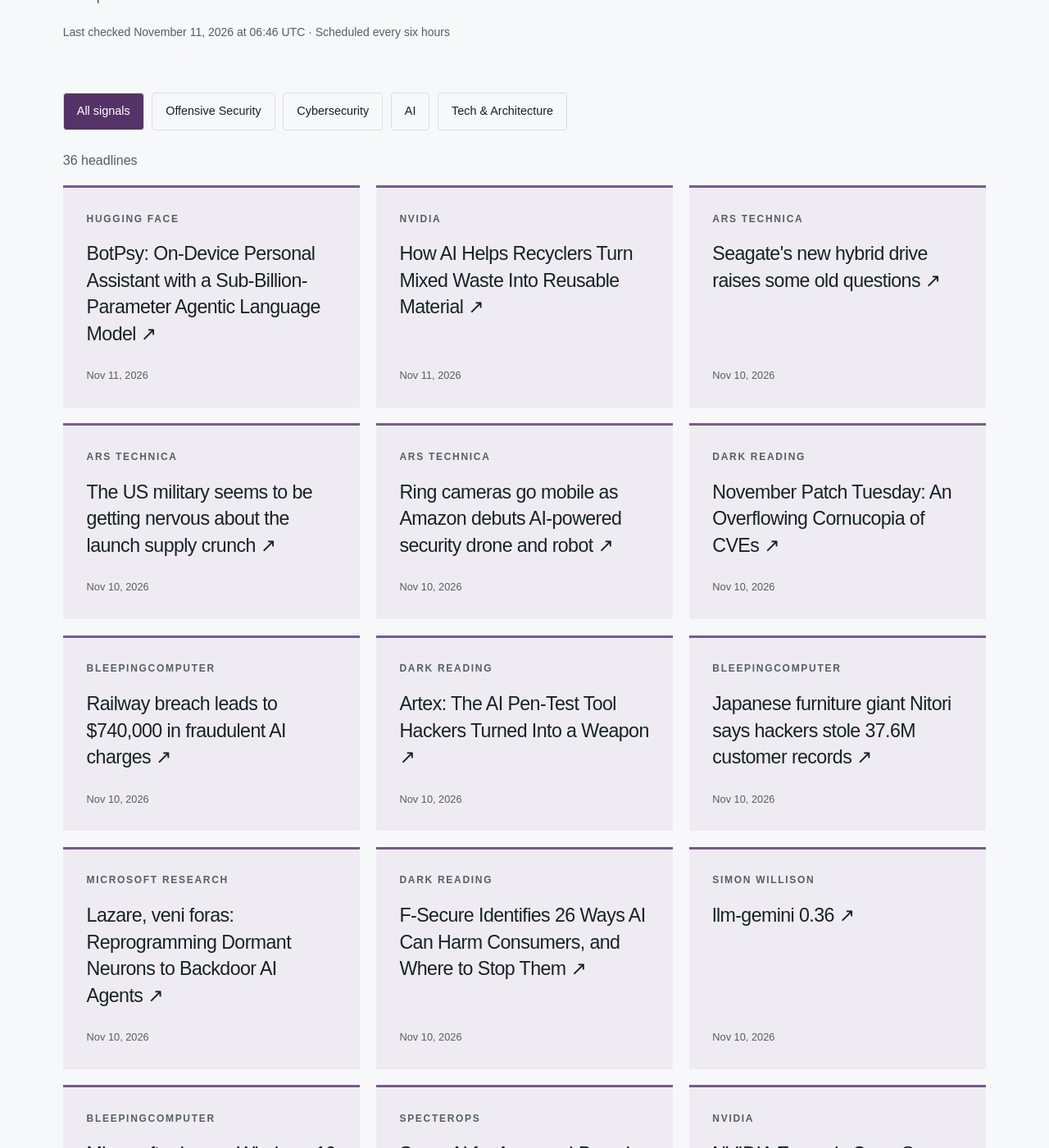
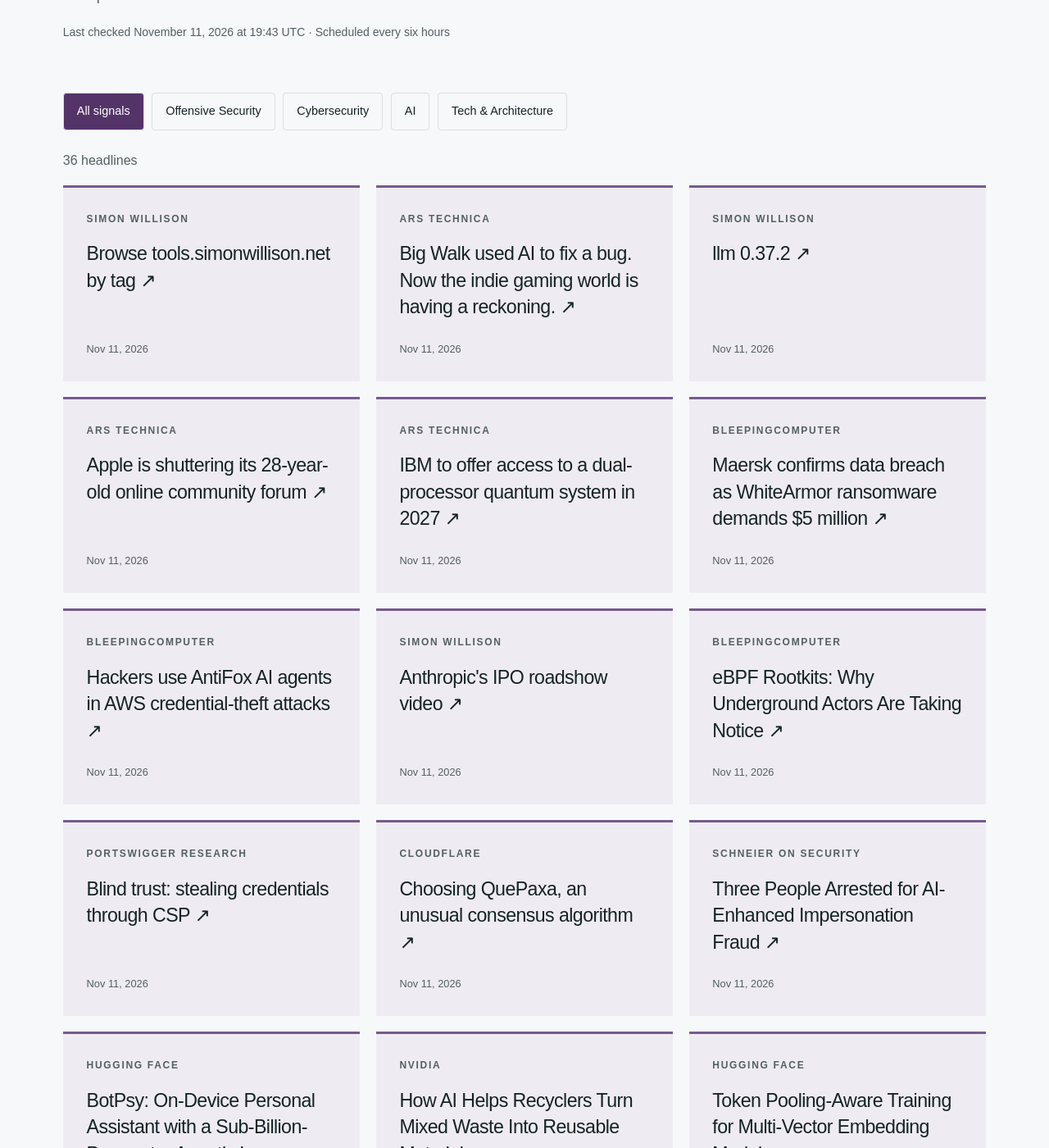
Before and after one commit to hntk/hntk.github.io, a Jekyll site: the page built from news/index.html, in a window 1280 px wide and 1400 px high, scrolled down 375 px. Shown: the whole window at 82% size. Built offline with Jekyll 4.4.1, drawn with Linux system fonts in a browser that asks for light colours; some of the changed text lies outside the part shown.

Commit message:
Refresh News and Signals

```diff
--- a/_data/news.json
+++ b/_data/news.json
@@ -1,6 +1,102 @@
 {
-  "updated": "2026-11-11T06:46:54.797465+00:00",
+  "updated": "2026-11-11T19:43:39.058035+00:00",
   "items": [
+    {
+      "title": "Browse tools.simonwillison.net by tag",
+      "url": "https://simonwillison.net/2026/Nov/11/tools-tags/",
+      "published": "2026-11-11T18:42:50+00:00",
+      "source": "Simon Willison",
+      "source_id": "simon-willison",
+      "category": "ai"
+    },
+    {
+      "title": "Big Walk used AI to fix a bug. Now the indie gaming world is having a reckoning.",
+      "url": "https://arstechnica.com/gaming/2026/11/big-walk-used-ai-to-fix-a-bug-now-the-indie-gaming-world-is-having-a-reckoning/",
+      "published": "2026-11-11T17:37:32+00:00",
+      "source": "Ars Technica",
+      "source_id": "ars-technica",
+      "category": "tech-architecture"
+    },
+    {
+      "title": "llm 0.37.2",
+      "url": "https://simonwillison.net/2026/Nov/11/llm/",
+      "published": "2026-11-11T17:19:52+00:00",
+      "source": "Simon Willison",
+      "source_id": "simon-willison",
+      "category": "ai"
+    },
+    {
+      "title": "Apple is shuttering its 28-year-old online community forum",
+      "url": "https://arstechnica.com/gadgets/2026/11/apple-is-shuttering-its-28-year-old-online-community-forum/",
+      "published": "2026-11-11T17:04:26+00:00",
+      "source": "Ars Technica",
+      "source_id": "ars-technica",
+      "category": "tech-architecture"
+    },
+    {
+      "title": "IBM to offer access to a dual-processor quantum system in 2027",
+      "url": "https://arstechnica.com/science/2026/11/ibm-to-offer-access-to-a-dual-processor-quantum-system-in-2027/",
+      "published": "2026-11-11T16:33:08+00:00",
+      "source": "Ars Technica",
+      "source_id": "ars-technica",
+      "category": "tech-architecture"
+    },
+    {
+      "title": "Maersk confirms data breach as WhiteArmor ransomware demands $5 million",
+      "url": "https://www.bleepingcomputer.com/news/security/maersk-confirms-data-breach-as-whitearmor-ransomware-demands-5-million/",
+      "published": "2026-11-11T16:24:18+00:00",
+      "source": "BleepingComputer",
+      "source_id": "bleepingcomputer",
+      "category": "cybersecurity"
+    },
+    {
+      "title": "Hackers use AntiFox AI agents in AWS credential-theft attacks",
+      "url": "https://www.bleepingcomputer.com/news/security/hackers-use-antifox-ai-agents-in-aws-credential-theft-attacks/",
+      "published": "2026-11-11T15:12:59+00:00",
+      "source": "BleepingComputer",
+      "source_id": "bleepingcomputer",
+      "category": "cybersecurity"
+    },
+    {
+      "title": "Anthropic's IPO roadshow video",
+      "url": "https://simonwillison.net/2026/Nov/11/anthropic-ipo-roadshow/",
+      "published": "2026-11-11T15:11:59+00:00",
+      "source": "Simon Willison",
+      "source_id": "simon-willison",
+      "category": "ai"
+    },
+    {
+      "title": "eBPF Rootkits: Why Underground Actors Are Taking Notice",
+      "url": "https://www.bleepingcomputer.com/news/security/ebpf-rootkits-why-underground-actors-are-taking-notice/",
+      "published": "2026-11-11T15:01:11+00:00",
+      "source": "BleepingComputer",
+      "source_id": "bleepingcomputer",
+      "category": "cybersecurity"
+    },
+    {
+      "title": "Blind trust: stealing credentials through CSP",
+      "url": "https://portswigger.net/research/blind-trust-stealing-credentials-through-csp",
+      "published": "2026-11-11T14:26:01+00:00",
+      "source": "PortSwigger Research",
+      "source_id": "portswigger",
+      "category": "offensive-security"
+    },
+    {
+      "title": "Choosing QuePaxa, an unusual consensus algorithm",
+      "url": "https://blog.cloudflare.com/choosing-quepaxa/",
+      "published": "2026-11-11T14:24:46+00:00",
+      "source": "Cloudflare",
+      "source_id": "cloudflare",
+      "category": "tech-architecture"
+    },
+    {
+      "title": "Three People Arrested for AI-Enhanced Impersonation Fraud",
+      "url": "https://www.schneier.com/blog/archives/2026/11/three-people-arrested-for-ai-enhanced-impersonation-fraud.html",
+      "published": "2026-11-11T12:05:34+00:00",
+      "source": "Schneier on Security",
+      "source_id": "schneier",
+      "category": "cybersecurity"
+    },
     {
       "title": "BotPsy: On-Device Personal Assistant with a Sub-Billion-Parameter Agentic Language Model",
       "url": "https://huggingface.co/blog/qvac/botpsy",
@@ -18,28 +114,12 @@
       "category": "ai"
     },
     {
-      "title": "Seagate's new hybrid drive raises some old questions",
-      "url": "https://arstechnica.com/gadgets/2026/11/seagate-resurrects-the-ssd-hdd-hybrid-drive/",
-      "published": "2026-11-10T23:30:56+00:00",
-      "source": "Ars Technica",
-      "source_id": "ars-technica",
-      "category": "tech-architecture"
-    },
-    {
-      "title": "The US military seems to be getting nervous about the launch supply crunch",
-      "url": "https://arstechnica.com/space/2026/11/the-us-military-seems-to-be-getting-nervous-about-the-launch-supply-crunch/",
-      "published": "2026-11-10T23:02:39+00:00",
-      "source": "Ars Technica",
-      "source_id": "ars-technica",
-      "category": "tech-architecture"
-    },
-    {
-      "title": "Ring cameras go mobile as Amazon debuts AI-powered security drone and robot",
-      "url": "https://arstechnica.com/ai/2026/11/ring-cameras-go-mobile-as-amazon-debuts-ai-powered-security-drone-and-robot/",
-      "published": "2026-11-10T22:35:01+00:00",
-      "source": "Ars Technica",
-      "source_id": "ars-technica",
-      "category": "tech-architecture"
+      "title": "Token Pooling-Aware Training for Multi-Vector Embedding Models",
+      "url": "https://huggingface.co/blog/token-pooling",
+      "published": "2026-11-11T00:00:00+00:00",
+      "source": "Hugging Face",
+      "source_id": "hugging-face",
+      "category": "ai"
     },
     {
       "title": "November Patch Tuesday: An Overflowing Cornucopia of CVEs",
@@ -50,27 +130,11 @@
       "category": "cybersecurity"
     },
     {
-      "title": "Railway breach leads to $740,000 in fraudulent AI charges",
-      "url": "https://www.bleepingcomputer.com/news/apple/railway-breach-leads-to-740-000-in-fraudulent-ai-charges/",
-      "published": "2026-11-10T22:20:19+00:00",
-      "source": "BleepingComputer",
-      "source_id": "bleepingcomputer",
-      "category": "cybersecurity"
-    },
-    {
       "title": "Artex: The AI Pen-Test Tool Hackers Turned Into a Weapon",
       "url": "https://www.darkreading.com/cyberattacks-data-breaches/artex-ai-pen-test-tool-hackers-weapon",
       "published": "2026-11-10T21:01:14+00:00",
       "source": "Dark Reading",
       "source_id": "dark-reading",
-      "category": "cybersecurity"
-    },
-    {
-      "title": "Japanese furniture giant Nitori says hackers stole 37.6M customer records",
-      "url": "https://www.bleepingcomputer.com/news/security/japanese-furniture-giant-nitori-says-hackers-stole-376m-customer-records/",
-      "published": "2026-11-10T20:54:55+00:00",
-      "source": "BleepingComputer",
-      "source_id": "bleepingcomputer",
       "category": "cybersecurity"
     },
     {
@@ -87,22 +151,6 @@
       "published": "2026-11-10T20:41:45+00:00",
       "source": "Dark Reading",
       "source_id": "dark-reading",
-      "category": "cybersecurity"
-    },
-    {
-      "title": "llm-gemini 0.36",
-      "url": "https://simonwillison.net/2026/Nov/10/llm-gemini/",
-      "published": "2026-11-10T20:09:44+00:00",
-      "source": "Simon Willison",
-      "source_id": "simon-willison",
-      "category": "ai"
-    },
-    {
-      "title": "Microsoft releases Windows 10 KB5131096 extended security update",
-      "url": "https://www.bleepingcomputer.com/news/microsoft/microsoft-releases-windows-10-kb5131096-extended-security-update/",
-      "published": "2026-11-10T20:04:36+00:00",
-      "source": "BleepingComputer",
-      "source_id": "bleepingcomputer",
       "category": "cybersecurity"
     },
     {
@@ -130,28 +178,12 @@
       "category": "cybersecurity"
     },
     {
-      "title": "Introducing Our Smallest, Most Efficient Model: Muse Ember",
-      "url": "https://simonwillison.net/2026/Nov/10/muse-ember/",
-      "published": "2026-11-10T07:28:21+00:00",
-      "source": "Simon Willison",
-      "source_id": "simon-willison",
-      "category": "ai"
-    },
-    {
       "title": "Security Flaws Across UK Government Sites Exposed ‘God-Tier’ Information",
       "url": "https://www.wired.com/story/security-flaws-across-uk-government-sites-exposed-god-tier-information/",
       "published": "2026-11-10T07:00:00+00:00",
       "source": "WIRED Security",
       "source_id": "wired",
       "category": "cybersecurity"
-    },
-    {
-      "title": "Quoting Prompting Claude Fable 5.2",
-      "url": "https://simonwillison.net/2026/Nov/10/prompting-claude-fable-52/",
-      "published": "2026-11-10T05:34:14+00:00",
-      "source": "Simon Willison",
-      "source_id": "simon-willison",
-      "category": "ai"
     },
     {
       "title": "A New AI Tool From Google DeepMind Proved the Signal Protocol Is Secure",
@@ -164,14 +196,6 @@
     {
       "title": "Pay for Hugging Face Hub with your Google Cloud Account",
       "url": "https://huggingface.co/blog/hub-gcp-marketplace",
-      "published": "2026-11-10T00:00:00+00:00",
-      "source": "Hugging Face",
-      "source_id": "hugging-face",
-      "category": "ai"
-    },
-    {
-      "title": "Decision Models in Hugging Face",
-      "url": "https://huggingface.co/blog/decision",
       "published": "2026-11-10T00:00:00+00:00",
       "source": "Hugging Face",
       "source_id": "hugging-face",
@@ -218,14 +242,6 @@
       "category": "offensive-security"
     },
     {
-      "title": "Pinpointing Location of Videos from Background Airplane Sounds",
-      "url": "https://www.schneier.com/blog/archives/2026/11/pinpointing-location-of-videos-from-background-airplane-sounds.html",
-      "published": "2026-11-06T14:57:48+00:00",
-      "source": "Schneier on Security",
-      "source_id": "schneier",
-      "category": "cybersecurity"
-    },
-    {
       "title": "The post-quantum future of web privacy",
       "url": "https://blog.cloudflare.com/vole-mole/",
       "published": "2026-11-06T14:00:00+00:00",
@@ -240,14 +256,6 @@
       "source": "Trail of Bits",
       "source_id": "trail-of-bits",
       "category": "offensive-security"
-    },
-    {
-      "title": "Agents aren’t humans (but they kinda are)",
-      "url": "https://blog.cloudflare.com/trusted-agent-delegation/",
-      "published": "2026-11-05T17:03:04+00:00",
-      "source": "Cloudflare",
-      "source_id": "cloudflare",
-      "category": "tech-architecture"
     },
     {
       "title": "Formally verifying agent-written full-stack web apps with PDD Kit",
@@ -280,14 +288,6 @@
       "source": "Microsoft Research",
       "source_id": "microsoft-research",
       "category": "ai"
-    },
-    {
-      "title": "The cryptography behind electronic voting (and why paper ballots are still essential)",
-      "url": "https://blog.trailofbits.com/2026/11/03/the-cryptography-behind-electronic-voting-and-why-paper-ballots-are-still-essential/",
-      "published": "2026-11-03T12:00:00+00:00",
-      "source": "Trail of Bits",
-      "source_id": "trail-of-bits",
-      "category": "offensive-security"
     }
   ],
   "sources": [
@@ -295,79 +295,79 @@
       "id": "ars-technica",
       "name": "Ars Technica",
       "status": "ok",
-      "last_success": "2026-11-11T06:46:54.797465+00:00"
+      "last_success": "2026-11-11T19:43:39.058035+00:00"
     },
     {
       "id": "bleepingcomputer",
       "name": "BleepingComputer",
       "status": "ok",
-      "last_success": "2026-11-11T06:46:54.797465+00:00"
+      "last_success": "2026-11-11T19:43:39.058035+00:00"
     },
     {
       "id": "cloudflare",
       "name": "Cloudflare",
       "status": "ok",
-      "last_success": "2026-11-11T06:46:54.797465+00:00"
+      "last_success": "2026-11-11T19:43:39.058035+00:00"
     },
     {
       "id": "dark-reading",
       "name": "Dark Reading",
       "status": "ok",
-      "last_success": "2026-11-11T06:46:54.797465+00:00"
+      "last_success": "2026-11-11T19:43:39.058035+00:00"
     },
     {
       "id": "hugging-face",
       "name": "Hugging Face",
       "status": "ok",
-      "last_success": "2026-11-11T06:46:54.797465+00:00"
+      "last_success": "2026-11-11T19:43:39.058035+00:00"
     },
     {
       "id": "microsoft-research",
       "name": "Microsoft Research",
       "status": "ok",
-      "last_success": "2026-11-11T06:46:54.797465+00:00"
+      "last_success": "2026-11-11T19:43:39.058035+00:00"
     },
     {
       "id": "nvidia",
       "name": "NVIDIA",
       "status": "ok",
-      "last_success": "2026-11-11T06:46:54.797465+00:00"
+      "last_success": "2026-11-11T19:43:39.058035+00:00"
     },
     {
       "id": "portswigger",
       "name": "PortSwigger Research",
       "status": "ok",
-      "last_success": "2026-11-11T06:46:54.797465+00:00"
+      "last_success": "2026-11-11T19:43:39.058035+00:00"
     },
     {
       "id": "schneier",
       "name": "Schneier on Security",
       "status": "ok",
-      "last_success": "2026-11-11T06:46:54.797465+00:00"
+      "last_success": "2026-11-11T19:43:39.058035+00:00"
     },
     {
       "id": "simon-willison",
       "name": "Simon Willison",
       "status": "ok",
-      "last_success": "2026-11-11T06:46:54.797465+00:00"
+      "last_success": "2026-11-11T19:43:39.058035+00:00"
     },
     {
       "id": "specterops",
       "name": "SpecterOps",
       "status": "ok",
-      "last_success": "2026-11-11T06:46:54.797465+00:00"
+      "last_success": "2026-11-11T19:43:39.058035+00:00"
     },
     {
       "id": "trail-of-bits",
       "name": "Trail of Bits",
       "status": "ok",
-      "last_success": "2026-11-11T06:46:54.797465+00:00"
+      "last_success": "2026-11-11T19:43:39.058035+00:00"
     },
     {
       "id": "wired",
       "name": "WIRED Security",
       "status": "ok",
-      "last_success": "2026-11-11T06:46:54.797465+00:00"
+      "last_success": "2026-11-11T19:43:39.058035+00:00"
     }
   ]
 }
```
